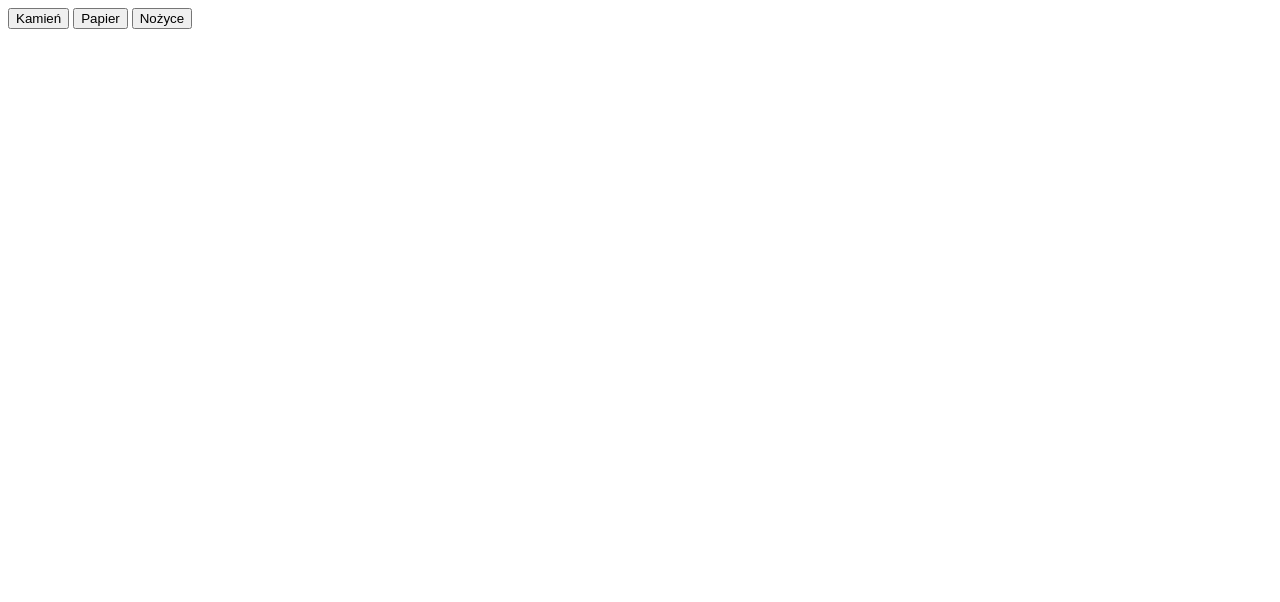
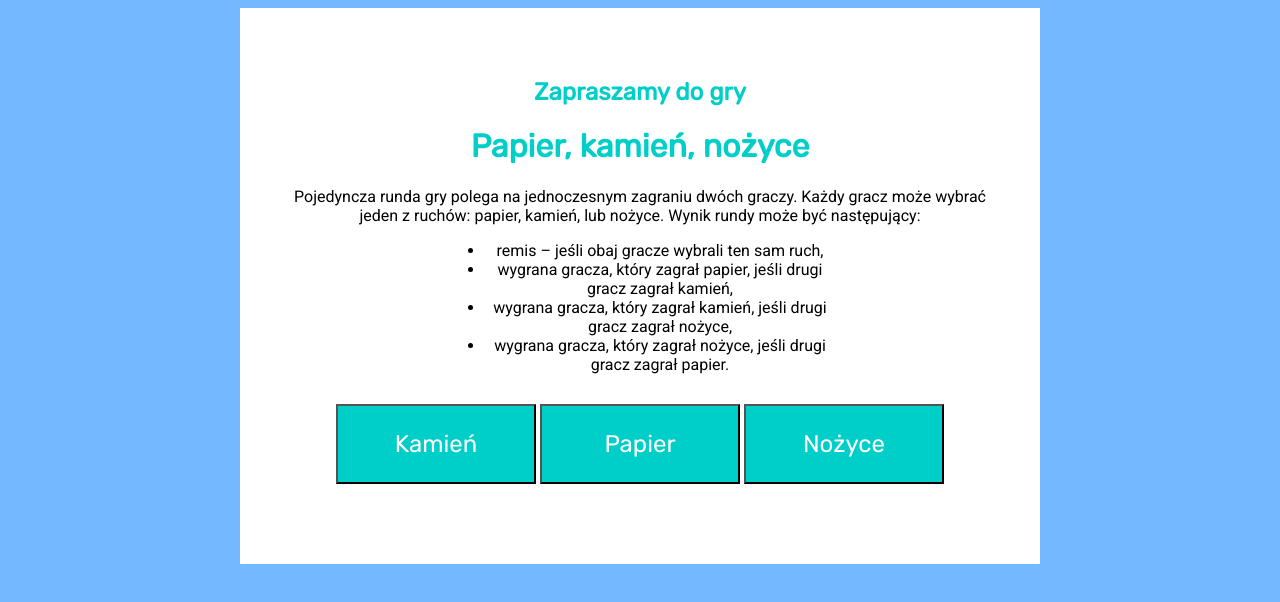
Before and after one commit to aiwanaszko/javascript-prework, a website: page index.html in a window 1280 px wide. Drawn offline with nearby package versions, Linux system fonts and the light colour scheme; files that its build step writes are made by us from their sources.

Commit message:
Add styles for the body

```diff
--- a/index.html
+++ b/index.html
@@ -3,17 +3,29 @@
 <head>
 	<meta charset="UTF-8">
 	<title>Kamień, papier, nożyce</title>
+	<link href="https://fonts.googleapis.com/css?family=Roboto|Rubik" rel="stylesheet">
 	<link rel="stylesheet" href="css/style.css">
 </head>
 <body>
+	<div class="box">
 	<div class="container">
 		<div id="buttons">
+			<h2>Zapraszamy do gry</h2>
+			<h1>Papier, kamień, nożyce</h1>
+			<p>Pojedyncza runda gry polega na jednoczesnym zagraniu dwóch graczy. Każdy gracz może wybrać jeden z ruchów: papier, kamień, lub nożyce. Wynik rundy może być następujący:</p>
+			<ul>
+				<li>remis – jeśli obaj gracze wybrali ten sam ruch,</li>
+				<li>wygrana gracza, który zagrał papier, jeśli drugi gracz zagrał kamień,</li>
+				<li>wygrana gracza, który zagrał kamień, jeśli drugi gracz zagrał nożyce,</li>
+				<li>wygrana gracza, który zagrał nożyce, jeśli drugi gracz zagrał papier.</li>
+			</ul>
 			<button id="button-rock">Kamień</button>
 			<button id="button-paper">Papier</button>
 			<button id="button-scissors">Nożyce</button>
 		</div>
-		<div id="messages"></div>
+		<div id="messages" class="result"></div>
 	</div>
+</div>
 	<script src="js/functions.js"></script>
 	<script src="js/script.js"></script>
 </body>
--- a/sass/style.scss
+++ b/sass/style.scss
@@ -0,0 +1,49 @@
+body {
+  background: #74b9ff;
+  text-align: center;
+}
+
+.box {
+  display: flex;
+  align-items: center;
+  justify-content: center;
+}
+
+.container {
+  background: #ffffff;
+  max-width: 700px;
+  margin: 0 auto;
+  padding: 50px;
+}
+
+button {
+  width: 200px;
+  height: 80px;
+  background: #00cec9;
+  color: #ffffff;
+  font-size: 24px;
+  font-family: 'Rubik', sans-serif;
+  text-align: center;
+  margin: 30px 0;
+}
+
+ul {
+  max-width: 70%;
+  margin: 0 auto;
+}
+
+p, ul {
+  font-family: 'Roboto', sans-serif;
+}
+
+h1, h2 {
+  font-family: 'Rubik', sans-serif;
+  font-weight: 900;
+  color: #00cec9;
+}
+
+.result {
+  font-family: 'Roboto', sans-serif;
+  font-size: 16px;
+  font-weight: 900;
+}
```
Also changed, not shown: css/style.css (added).
